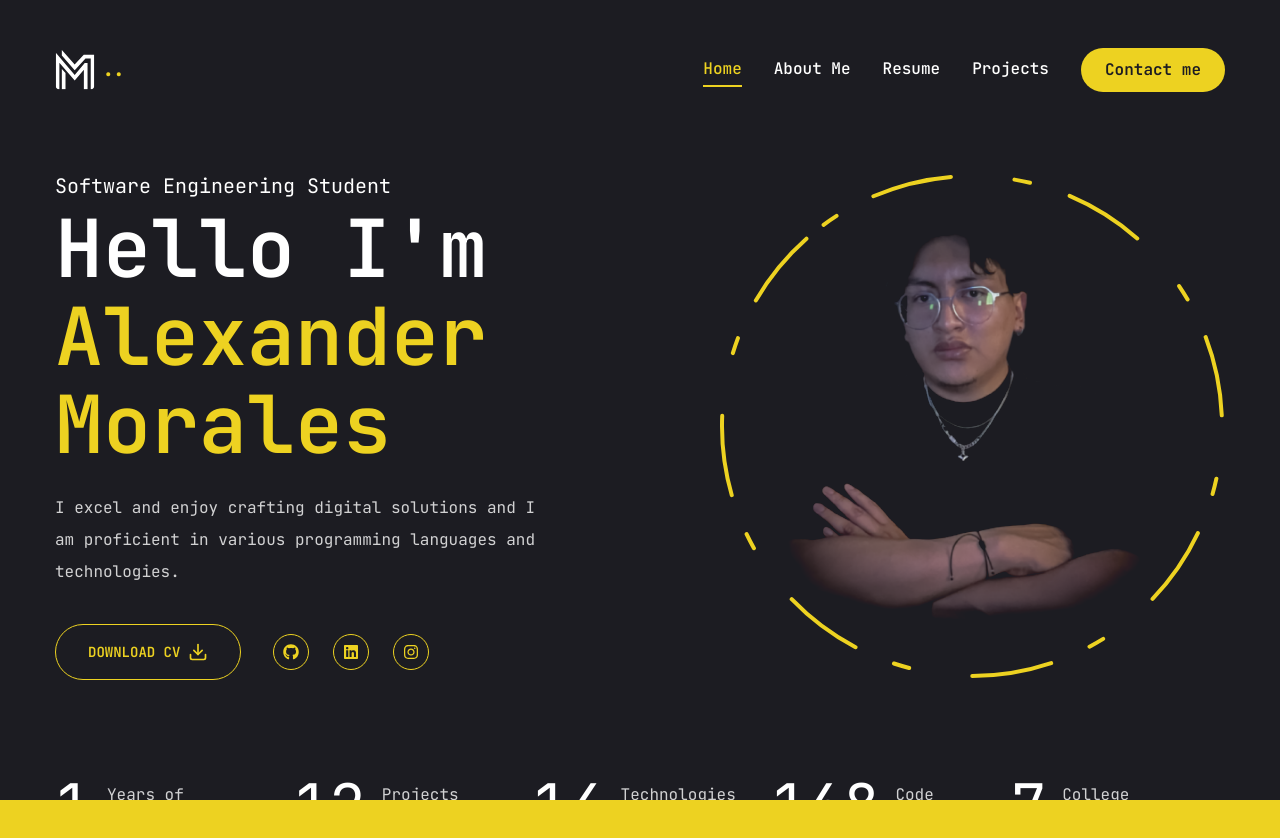
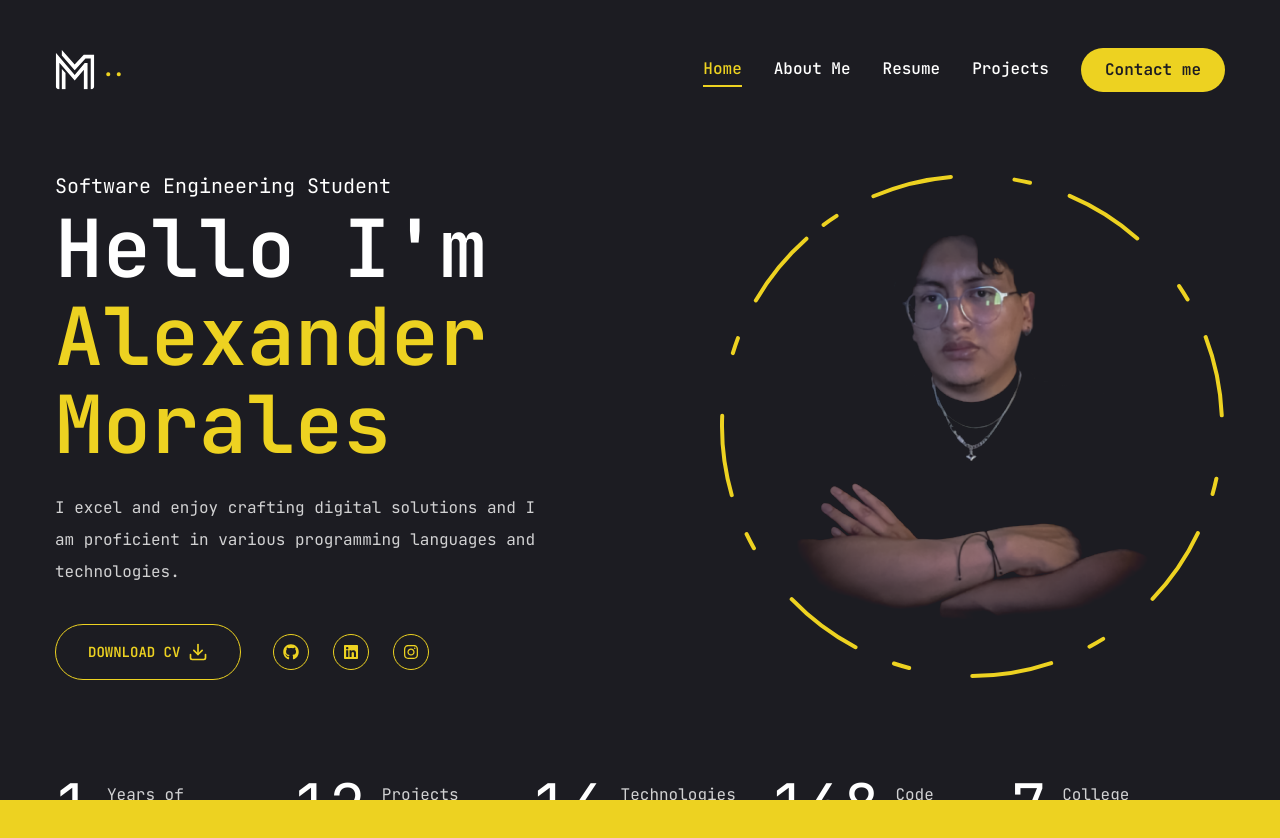
Before and after one commit to AlexMorvi/portafolio, a Next.js app: page / in a window 1280 px wide. Shown: the top 838 px of the page. Built offline with nearby package versions, Linux system fonts and the light colour scheme.

Commit message:
Change img home

```diff
--- a/components/Photo.jsx
+++ b/components/Photo.jsx
@@ -22,7 +22,7 @@ const Photo = () => {
         className="w-[290px] h-[290px] xl:w-[490px]
         xl:h-[490px] mix-blend-lighten absolute">
 
-            <Image src="/assets/pt.png"
+            <Image src="/assets/pfm.png"
             priority
             quality={100}
             fill alt =""
```
Also changed, not shown: public/assets/pfm.png (added), public/assets/pt.png (deleted).
